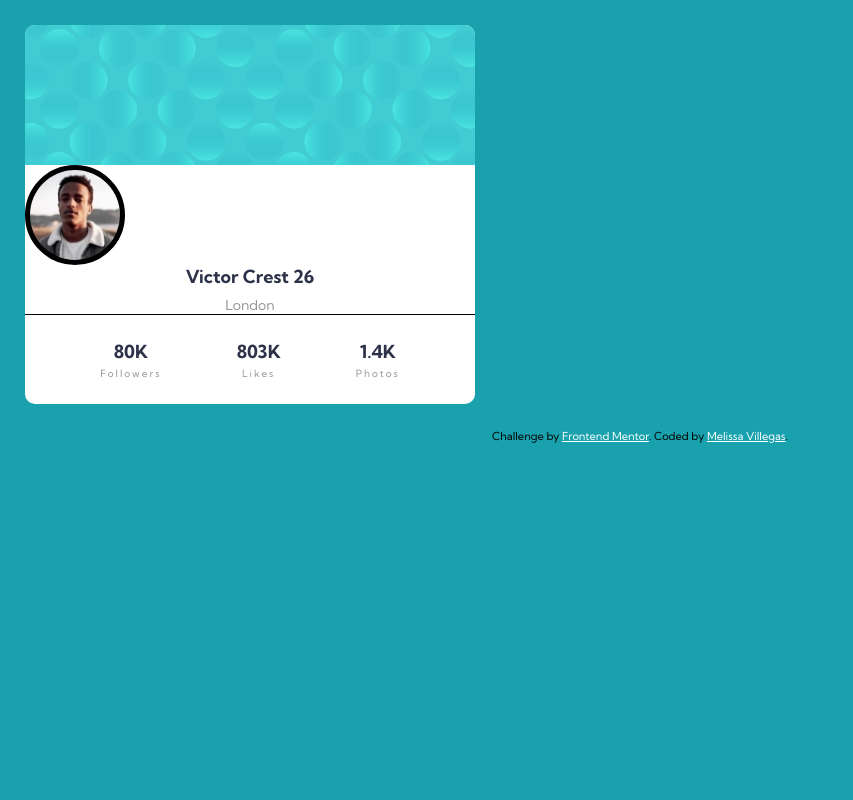
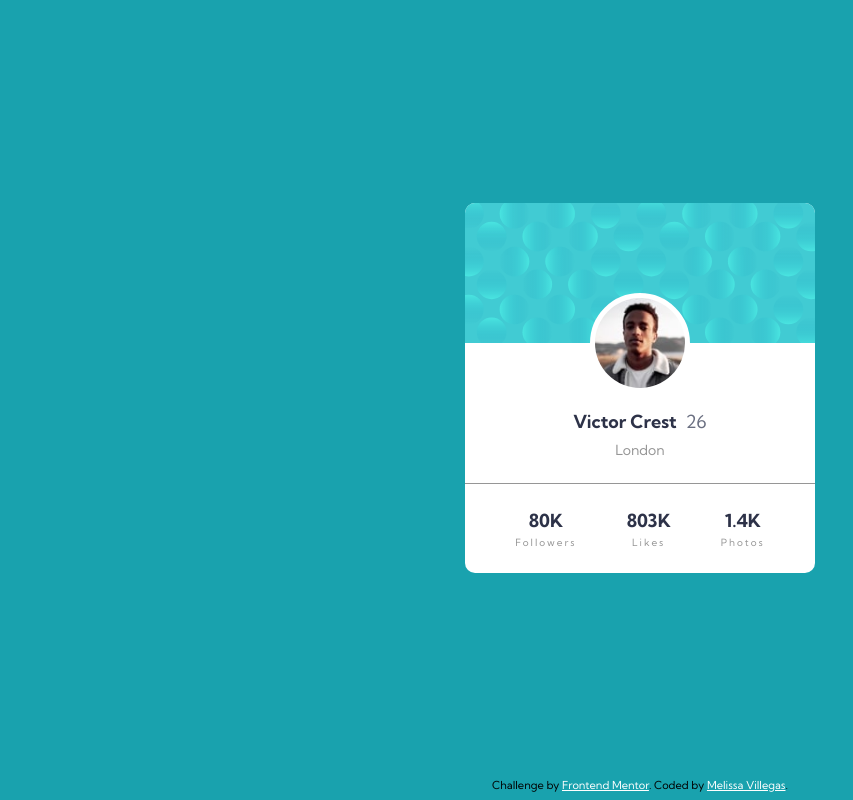
Before and after one commit to melissavi08/profile-card-component, a plain HTML site: page index.html in a window 1280 px wide. Shown: the whole page, without its empty margins (0-853 px from the left). Drawn offline with Linux system fonts and the light colour scheme.

Commit message:
card completed

```diff
--- a/css/style.css
+++ b/css/style.css
@@ -3,6 +3,7 @@
   --secondaryBlueColor: #2d3248;
   --secondaryGrayColor: #6a6f81;
   --complementaryGrayColor: #969696;
+  --complemetaryWhiteColor: #fff;
 }
 
 * {
@@ -12,6 +13,8 @@
 }
 
 body {
+  display: grid;
+  place-content: center;
   width: 100%;
   min-height: 100vh;
   font-family: "Kumbh Sans", sans-serif;
@@ -19,8 +22,11 @@ body {
 }
 
 main {
+  display: grid;
+  place-content: center;
   width: 100%;
   max-width: 500px;
+  min-height: 95vh;
   padding: 25px;
   text-align: center;
 }
@@ -31,21 +37,26 @@ h3 {
 }
 
 p {
-  margin-top: 8px;
+  margin: 8px 0px;
   font-size: 14px;
   color: var(--complementaryGrayColor);
 }
 
 .cardContainer {
   display: grid;
-  border-radius: 10px; /**/
-  max-width: 100%;
-  background-color: white;
+  border-radius: 10px;
+  width: 100%;
+  background-color: var(--complemetaryWhiteColor);
   overflow: hidden;
 }
 
+.profile {
+  display: grid;
+  grid-template-rows: 90px repeat(2, 50px) 90px;
+  justify-items: center;
+}
+
 .profileBackground {
-  /* position: relative; */
   width: 100%;
   height: 140px;
 }
@@ -57,7 +68,6 @@ p {
 }
 
 .profilePhoto {
-  /* position: absolute; */
   top: 50px;
   width: 100px;
   height: 100px;
@@ -67,9 +77,20 @@ p {
   width: 100%;
   height: 100%;
   border-radius: 50%;
-  border: 5px solid #000000;
-  background-color: rgb(0, 0, 0);
+  border: 5px solid var(--complemetaryWhiteColor);
+  background-color: var(--complemetaryWhiteColor);
   object-fit: contain;
+}
+
+.profileInfo {
+  grid-row: 4 / 5;
+  align-self: center;
+}
+
+.profileInfo span {
+  margin-left: 5px;
+  font-weight: 500;
+  color: var(--secondaryGrayColor);
 }
 
 .stats {
@@ -77,19 +98,22 @@ p {
   height: 90px;
   align-items: center;
   justify-content: space-evenly;
-  border-top: 1px solid black;
+  border-top: 1px solid var(--complementaryGrayColor);
 }
 
 .stats p {
   margin-top: 4px;
+  margin-bottom: 0px;
   font-size: 10px;
   letter-spacing: 2px;
 }
 
 .attribution {
+  margin-top: 10px;
   font-size: 11px;
   text-align: center;
 }
+
 .attribution a {
-  color: white;
+  color: var(--complemetaryWhiteColor);
 }
```
